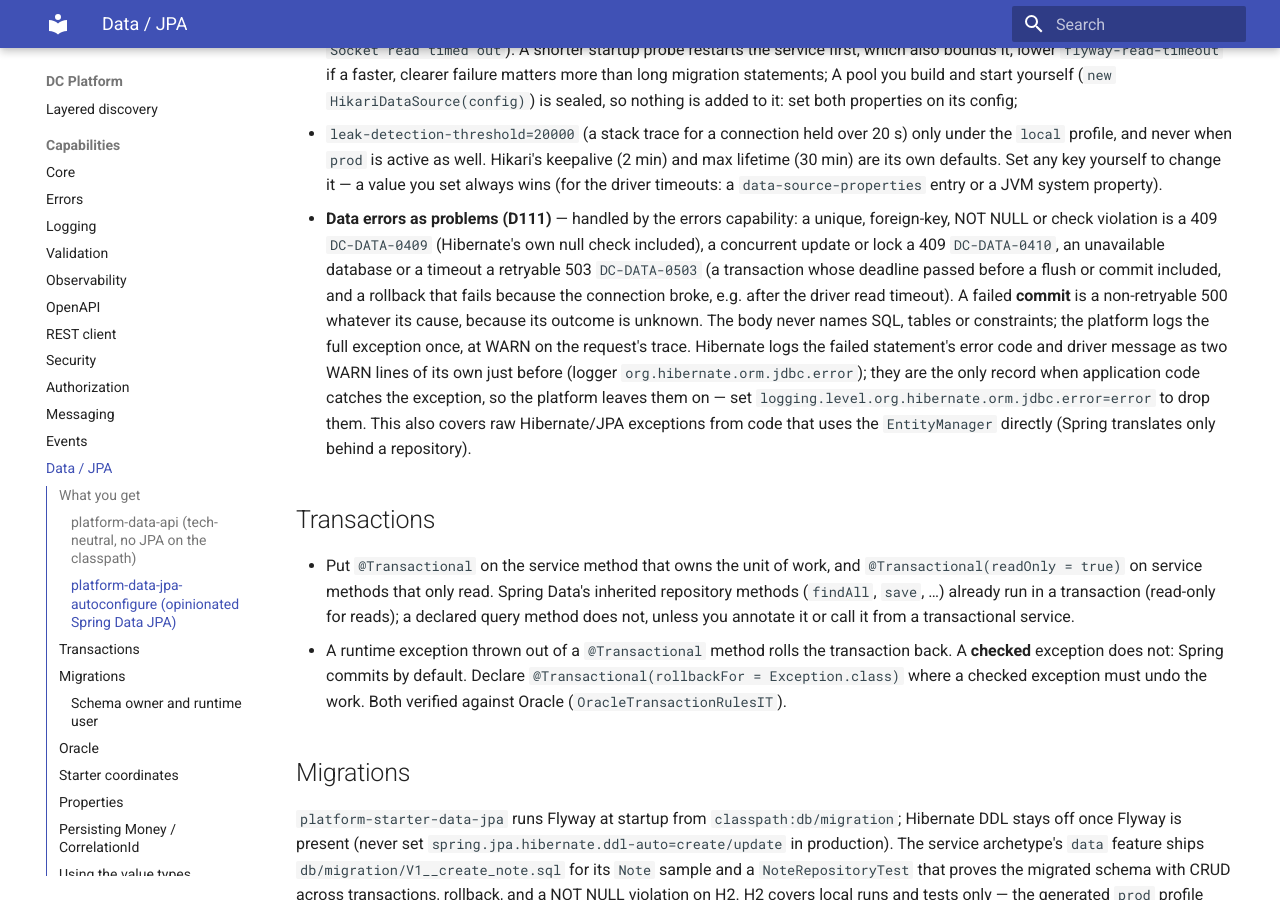
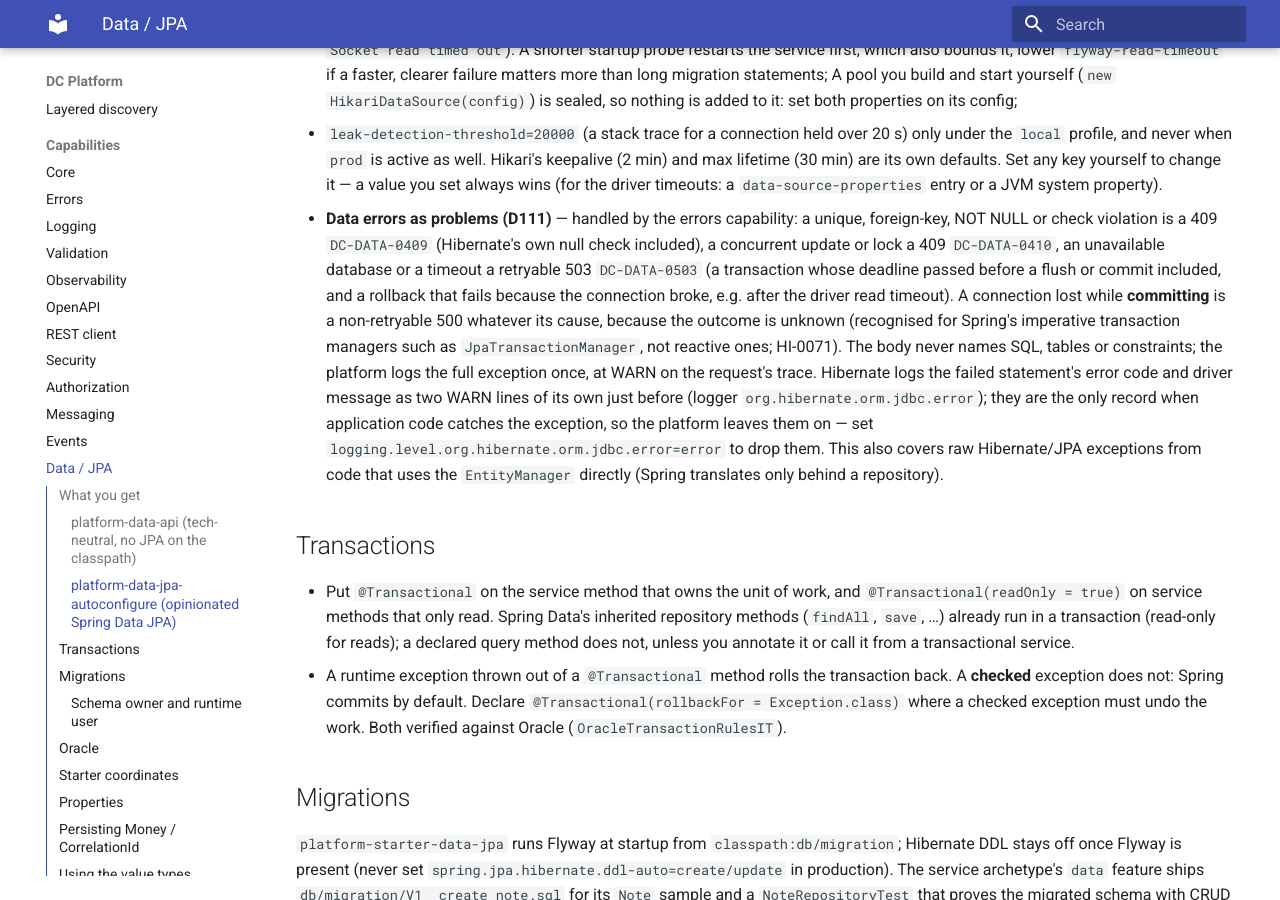
Before and after one commit to muhammadallee/dc-platform, an MkDocs documentation site: the page built from docs/modules/data.md, in a window 1280 px wide and 900 px high, scrolled down 1641 px. Built offline with MkDocs 1.6.1 and Material for MkDocs 9.7.7, drawn with Linux system fonts in a browser that asks for light colours.

Commit message:
docs(data): the commit veto covers Spring's imperative transaction managers (HI-0071)
[hardening phase-03 gate F]

Co-Authored-By: Claude Opus 5.5 <noreply@anthropic.com>
Claude-Session: https://claude.ai/code/session_0131grQ6pUwFCGZox6ekZHiA

```diff
--- a/docs/modules/data.md
+++ b/docs/modules/data.md
@@ -76,8 +76,9 @@ a `Money` attribute converter, and a Flyway-presence guard — all on by default
   NULL or check violation is a 409 `DC-DATA-0409` (Hibernate's own null check included), a concurrent
   update or lock a 409 `DC-DATA-0410`, an unavailable database or a timeout a retryable 503
   `DC-DATA-0503` (a transaction whose deadline passed before a flush or commit included, and a rollback
-  that fails because the connection broke, e.g. after the driver read timeout). A failed **commit** is a
-  non-retryable 500 whatever its cause, because its outcome is unknown. The body never names SQL, tables or
+  that fails because the connection broke, e.g. after the driver read timeout). A connection lost while
+  **committing** is a non-retryable 500 whatever its cause, because the outcome is unknown (recognised for
+  Spring's imperative transaction managers such as `JpaTransactionManager`, not reactive ones; HI-0071). The body never names SQL, tables or
   constraints; the platform logs the full exception once, at WARN on the request's trace. Hibernate logs the
   failed statement's error code and driver message as two WARN lines of its own just before (logger
   `org.hibernate.orm.jdbc.error`); they are the only record when application code catches the exception, so
```
